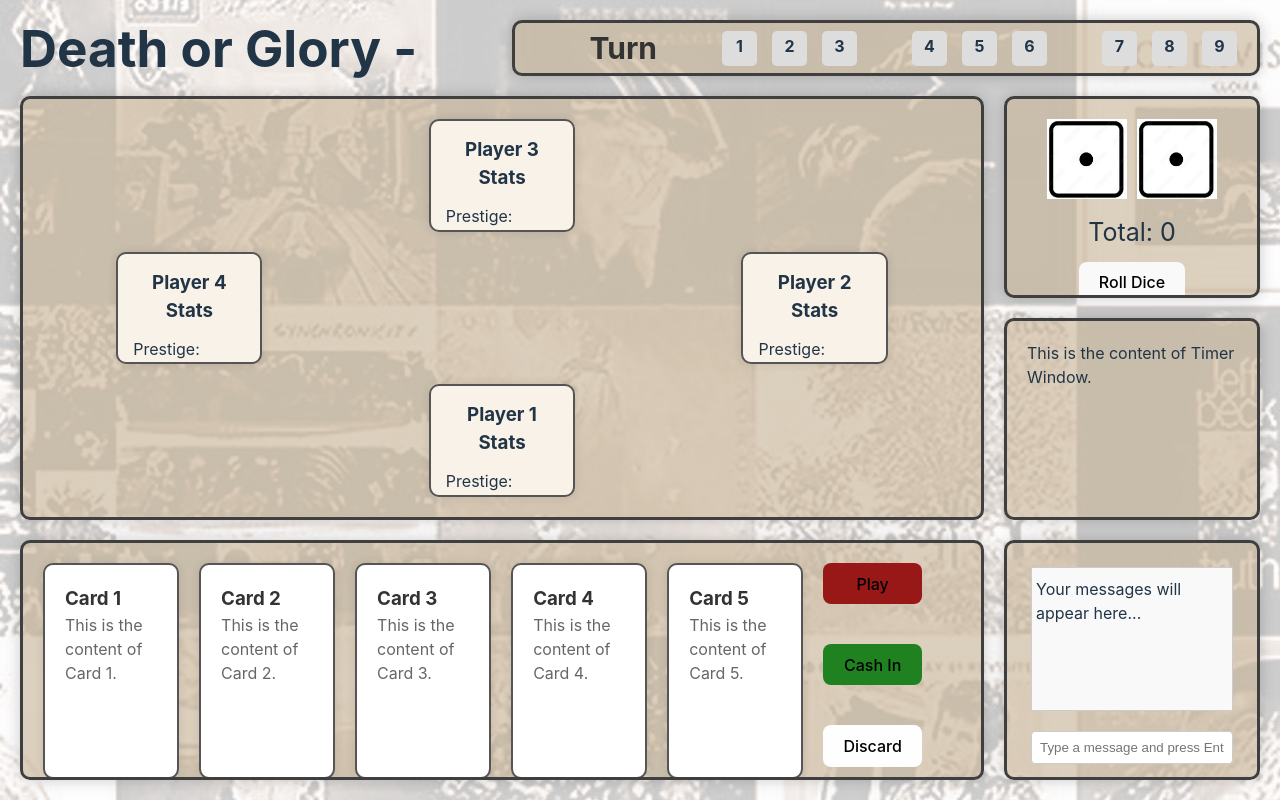
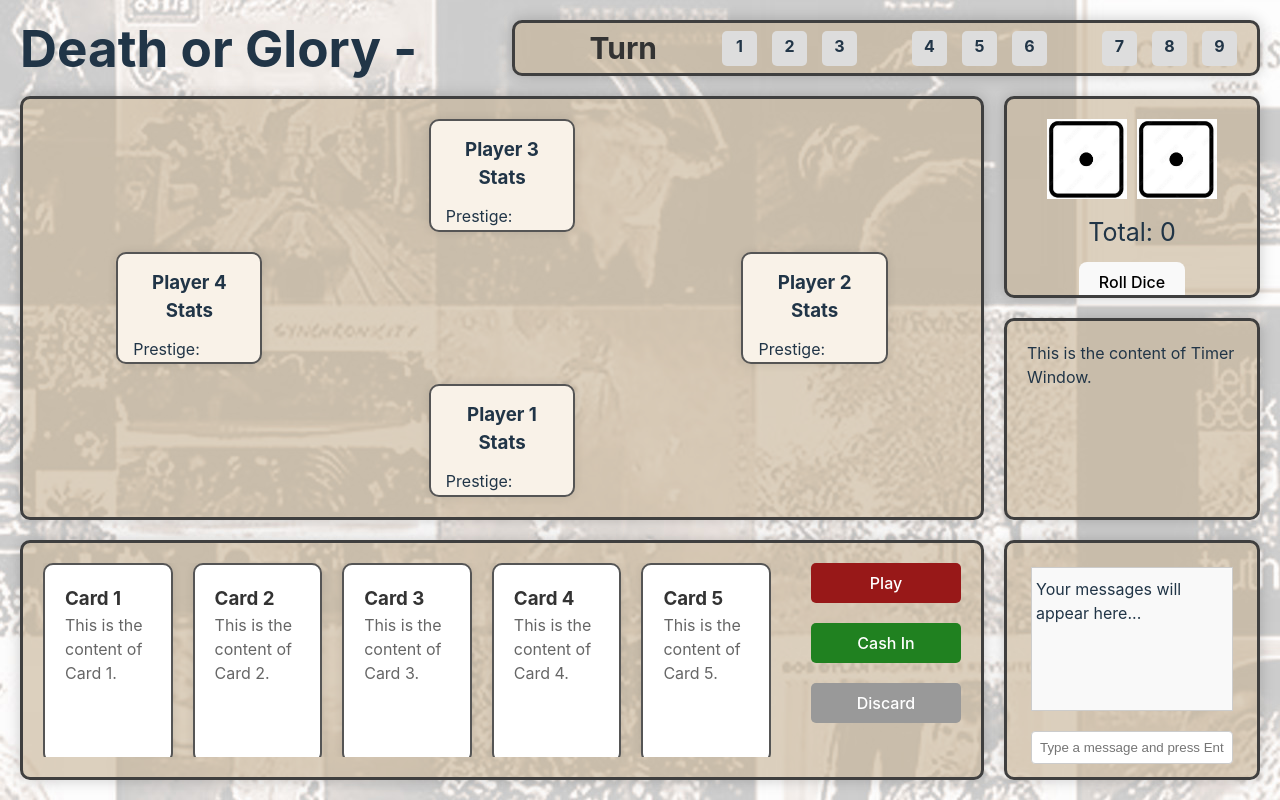
Before and after one commit to smileydts/death-or-glory, a React (Vite) app in the folder client/: page /game in a window 1280 px wide. Built offline with nearby package versions, Linux system fonts and the light colour scheme.

Commit message:
Added Cards Disappearing

```diff
--- a/client/src/Cards.css
+++ b/client/src/Cards.css
@@ -1,19 +1,40 @@
+
+
+
+.cards-wrapper {
+  display: flex;
+  justify-content: flex-start; /* Keep cards and buttons side-by-side */
+  align-items: flex-start;
+  gap: 40px;
+  width: 100%; /* Full width for the container */
+  max-height: 100%; /* Ensure the wrapper doesn't exceed the parent container's height */
+  overflow: hidden; /* Prevent overflowing content */
+  box-sizing: border-box;
+}
+
 .cards-container {
-    display: flex;
-    justify-content: flex-start; /* Align items to the start */
-  gap: 20px; /* Adjust the space between cards */
-  flex-wrap: wrap; /* Allow cards to wrap to the next line */
+  display: grid;
+  grid-template-columns: repeat(5, 1fr); /* 5 equal columns for cards */
+  gap: 20px; /* Space between cards */
+  max-width: 80%; /* Limit the card grid's width to 70% */
+  flex-grow: 1; /* Ensure the grid grows to fill available space */
+  max-height: 100%; /* Limit the height to fit within the wrapper */
+  overflow: auto; /* Add scrolling if there are too many cards */
 }
 
 .card {
-    width: calc(17% - 20px); /* Adjust card width based on container and gap */
-    height: 27vh;
+  width: 100%; /* Each card takes the full width of the grid column */
+  height: 25vh;
   background: #fff;
   border: 2px solid #555555;
   border-radius: 10px;
   box-shadow: 0 0 10px rgba(0, 0, 0, 0.1);
   padding: 20px;
   transition: transform 0.3s, box-shadow 0.3s, border-color 0.3s;
+}
+
+.card.hidden {
+  visibility: hidden; /* Hides the card but keeps its space */
 }
 
 .card:hover {
@@ -38,20 +59,35 @@
 .buttons-container {
   display: flex;
   flex-direction: column;
-    gap: 40px;
+  gap: 20px;
+  width: 150px; /* Fixed width for buttons */
+  flex-shrink: 0; /* Prevent shrinking */
+  max-height: 100%; /* Ensure buttons stay within the height limits */
+  overflow: hidden; /* Prevent buttons from overflowing */
+}
+
+.play-button, .cashin-button, .discard-button {
+  padding: 10px 20px;
+  font-size: 16px;
+  cursor: pointer;
+  border: none;
+  border-radius: 5px;
+  color: white;
 }
 
 .play-button {
   background-color: #981818;
-    cursor: pointer;
 }
 
 .cashin-button {
   background-color: #208120;
-    cursor: pointer;
 }
 
 .discard-button {
-    background-color: #fefefe;
-    cursor: pointer;
+  background-color: #999;
+  color: #fff;
 }
+
+.play-button:hover, .cashin-button:hover, .discard-button:hover {
+  opacity: 0.9;
+}
--- a/client/src/Cards.jsx
+++ b/client/src/Cards.jsx
@@ -39,18 +39,29 @@ const Cards = () => {
       alert('No card selected');
       return;
     }
+    const card = cardData[selectedCard];
+    const userConfirmed = window.confirm(`Would you like to ${action} "${card.title}"?`);
 
-    const card = cardData[selectedCard];
-    alert(`Would you like to ${action} "${card.title}"?`);
+    if (userConfirmed) {
+      // Instead of removing the card, hide it
+      const updatedCards = cardData.map((card, index) =>
+        index === selectedCard ? { ...card, hidden: true } : card
+      );
+      setCardData(updatedCards);
+      setSelectedCard(null);
+    }
   };
+
+
 
   return (
 
+    <div className="cards-wrapper">
       <div className="cards-container">
        {cardData.map((card, index) => (
         <div
         key={index}
-        className={`card ${selectedCard === index ? 'selected' : ''}`}
+        className={`card ${selectedCard === index ? 'selected' : ''} ${card.hidden ? 'hidden' : ''}`}
         onClick={() => handleCardClick(index)}
         >
           <h3 className="card-title">{card.title}</h3>
@@ -59,13 +70,16 @@ const Cards = () => {
       ))}
 
 
+
+      </div>
       <div className="buttons-container">
       <button className="play-button" onClick={() => handleButtonClick('play')}>Play</button>
         <button className="cashin-button" onClick={() => handleButtonClick('cash in')}>Cash In</button>
         <button className="discard-button" onClick={() => handleButtonClick('discard')}>Discard</button>
 
+
       </div>
-      </div>
+    </div>
   );
 };
 
```
Lines whose indentation alone changed are shown as unchanged.
